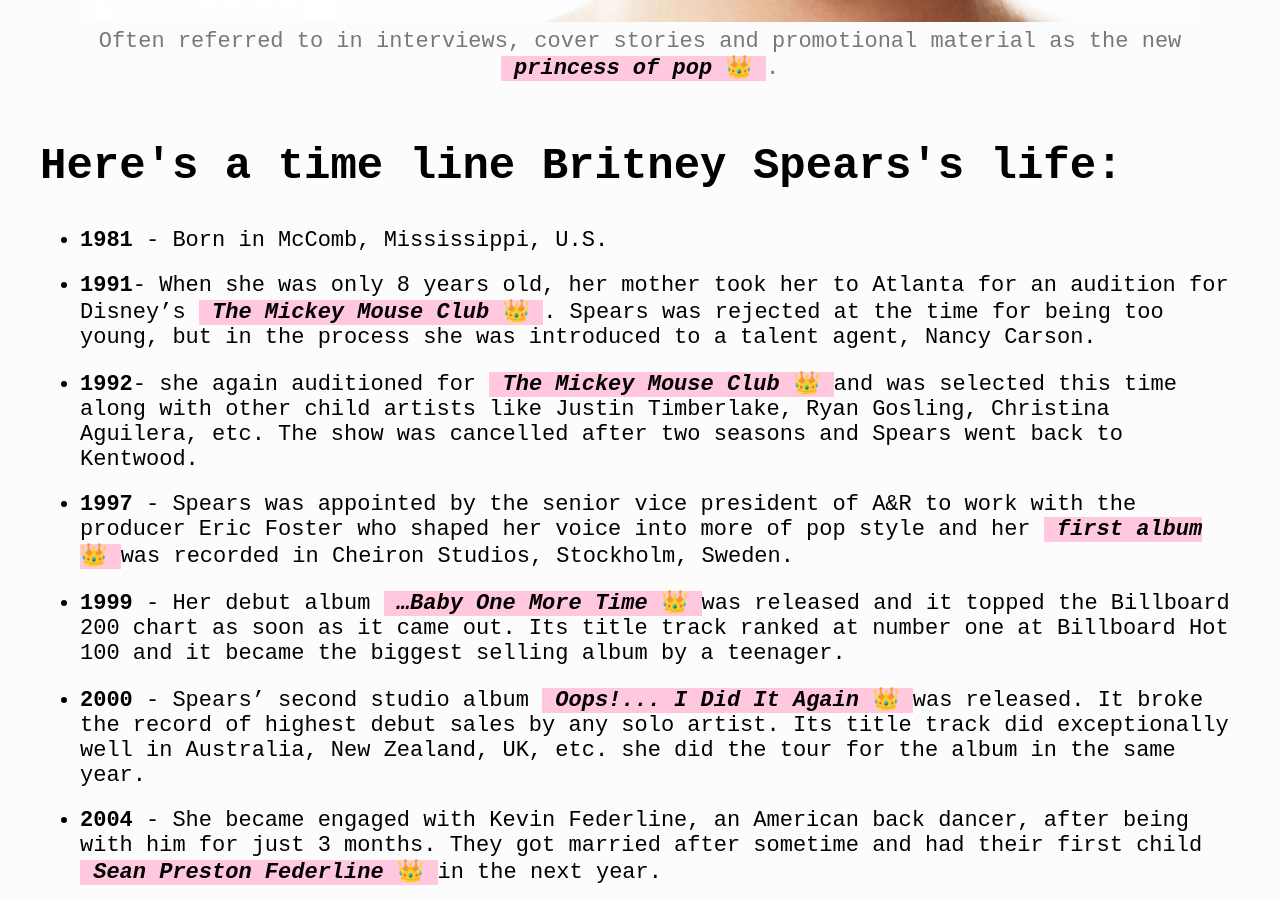
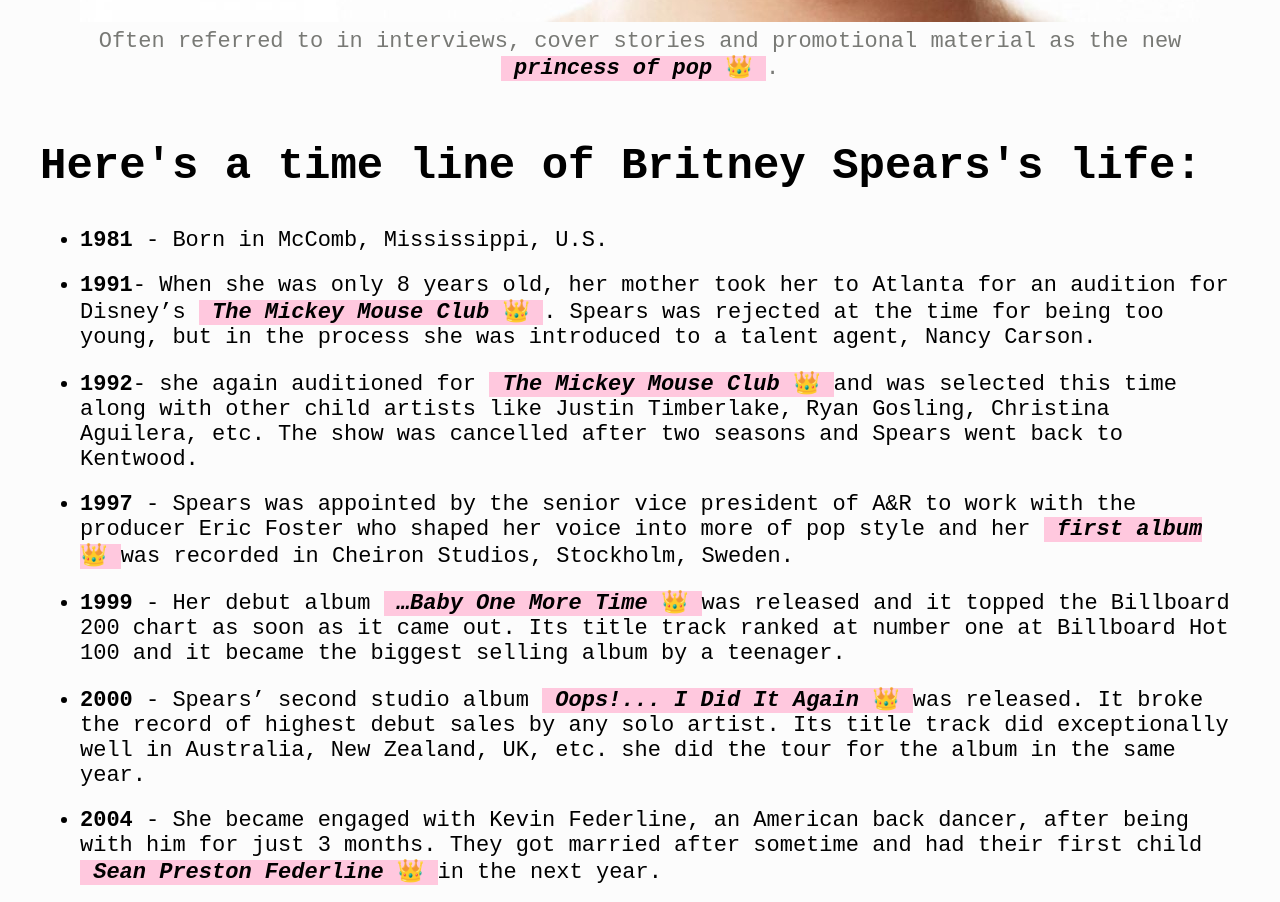
Before and after one commit to cinthialandia/fcc-tribute-page, a plain HTML site: page index.html in a window 1280 px wide. Shown: the part 1018-1920 px from the top of the page. Drawn offline with Linux system fonts and the light colour scheme.

Commit message:
Fixed typo in time line

```diff
--- a/index.html
+++ b/index.html
@@ -35,7 +35,7 @@
 
       <!-- Contenido Cronologico de Britney-->
       <section class="timeline">
-        <h2>Here's a time line Britney Spears's life:</h2>
+        <h2>Here's a time line of Britney Spears's life:</h2>
         <ul>
           <li><strong>1981</strong> - Born in McComb, Mississippi, U.S.</li>
           <li>
```
